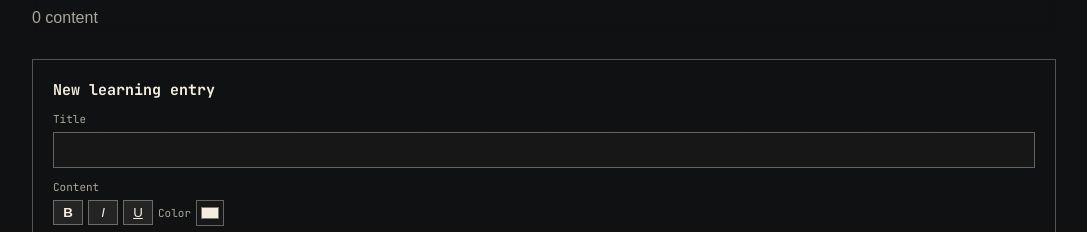
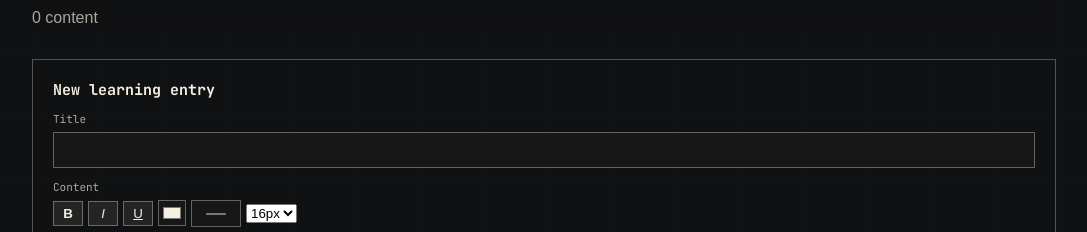
Before and after one commit to nasca1111/nasca-dev, a Flask app: template templates/learning_category.html in a window 1280 px wide. Shown: the part 142-374 px from the top of the page, without its empty margins (96-1183 px from the left). Run offline with Flask 3, Linux system fonts and the light colour scheme; the template is opened without the code that fills it, so the values that code supplies are empty; the visitor is signed in with stand-in values (Sample User, id 1); some web fonts are replaced.

Commit message:
edit editor page function

```diff
--- a/static/js/learningTabs.js
+++ b/static/js/learningTabs.js
@@ -15,7 +15,9 @@ document.querySelectorAll("[data-tab-target]").forEach((tab) => {
       panel.classList.toggle("is-active", panel === target);
     });
     const navigation = tab.closest(".learning-entry-navigation");
-    navigation?.querySelector("[data-entry-jump]") && (navigation.querySelector("[data-entry-jump]").value = tab.dataset.tabTarget);
+    navigation?.querySelector("[data-entry-jump]") &&
+      (navigation.querySelector("[data-entry-jump]").value =
+        tab.dataset.tabTarget);
   });
 });
 
@@ -32,7 +34,36 @@ document.querySelectorAll("[data-entry-jump]").forEach((select) => {
 document.querySelectorAll(".rich-editor-form").forEach((form) => {
   const editor = form.querySelector(".rich-editor");
   const value = form.querySelector(".rich-editor-value");
-  const sync = () => { value.value = editor.innerHTML; };
+  const sync = () => {
+    value.value = editor.innerHTML;
+  };
+
+  const fontSizeSelect = form.querySelector(".rich-font-size");
+
+  if (fontSizeSelect) {
+    fontSizeSelect.addEventListener("change", () => {
+      editor.focus();
+      const selection = window.getSelection();
+      if (!selection.rangeCount || selection.isCollapsed) {
+        return;
+      }
+      const range = selection.getRangeAt(0);
+      const span = document.createElement("span");
+      span.style.fontSize = fontSizeSelect.value;
+      try {
+        range.surroundContents(span);
+      } catch (error) {
+        document.execCommand("fontSize", false, "7");
+
+        const fonts = editor.querySelectorAll("font[size='7']");
+        fonts.forEach((font) => {
+          font.removeAttribute("size");
+          font.style.fontSize = fontSizeSelect.value;
+        });
+      }
+      editor.focus();
+    });
+  }
 
   form.querySelectorAll("[data-command]").forEach((button) => {
     button.addEventListener("mousedown", (event) => event.preventDefault());
@@ -47,6 +78,13 @@ document.querySelectorAll(".rich-editor-form").forEach((form) => {
     document.execCommand("foreColor", false, event.target.value);
     sync();
   });
+  form
+    .querySelector(".rich-bg-color input")
+    .addEventListener("input", (event) => {
+      editor.focus();
+      document.execCommand("hiliteColor", false, event.target.value);
+      sync();
+    });
   editor.addEventListener("input", sync);
   form.addEventListener("submit", (event) => {
     sync();
--- a/templates/learning_category.html
+++ b/templates/learning_category.html
@@ -42,8 +42,21 @@
               <u>U</u>
             </button>
             <label class="rich-color" title="Text color"
-              >Color <input type="color" value="#f5efe0"
+              ><input type="color" value="#f5efe0"
             /></label>
+            <label class="rich-bg-color" title="Background color"
+              ><input type="color" value="grey"
+            /></label>
+            <select class="rich-font-size" title="Text size">
+              <option value="12px">12px</option>
+              <option value="14px">14px</option>
+              <option value="16px" selected>16px</option>
+              <option value="18px">18px</option>
+              <option value="20px">20px</option>
+              <option value="24px">24px</option>
+              <option value="28px">28px</option>
+              <option value="32px">32px</option>
+            </select>
           </span>
           <div
             class="rich-editor"
@@ -61,10 +74,13 @@
       </form>
       {% endif %} {% if entries %}
       <div class="learning-entry-navigation">
-        <label class="entry-jump-label" for="entryJump">Jump to entry
+        <label class="entry-jump-label" for="entryJump"
+          >Jump to entry
           <select id="entryJump" class="entry-jump-select" data-entry-jump>
             {% for entry in entries %}
-            <option value="entry-{{ entry.id }}">#{{ loop.revindex }} · {{ entry.title }}</option>
+            <option value="entry-{{ entry.id }}">
+              #{{ loop.revindex }} · {{ entry.title }}
+            </option>
             {% endfor %}
           </select>
         </label>
@@ -121,8 +137,21 @@
                     <u>U</u>
                   </button>
                   <label class="rich-color" title="Text color"
-                    >Color <input type="color" value="#f5efe0"
+                    ><input type="color" value="#f5efe0"
                   /></label>
+                  <label class="rich-bg-color" title="Background color"
+                    ><input type="color" value="grey"
+                  /></label>
+                  <select class="rich-font-size" title="Text size">
+                    <option value="12px">12px</option>
+                    <option value="14px">14px</option>
+                    <option value="16px" selected>16px</option>
+                    <option value="18px">18px</option>
+                    <option value="20px">20px</option>
+                    <option value="24px">24px</option>
+                    <option value="28px">28px</option>
+                    <option value="32px">32px</option>
+                  </select>
                 </span>
                 <div class="rich-editor" contenteditable="true">
                   {{ entry.content|learning_html }}
```
